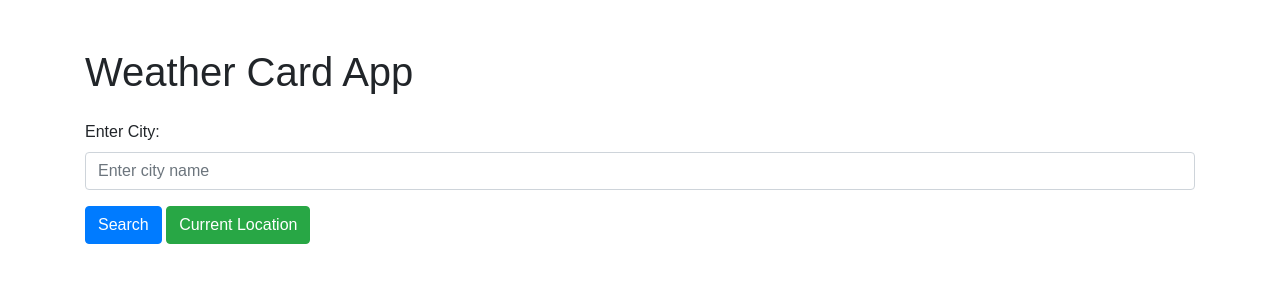
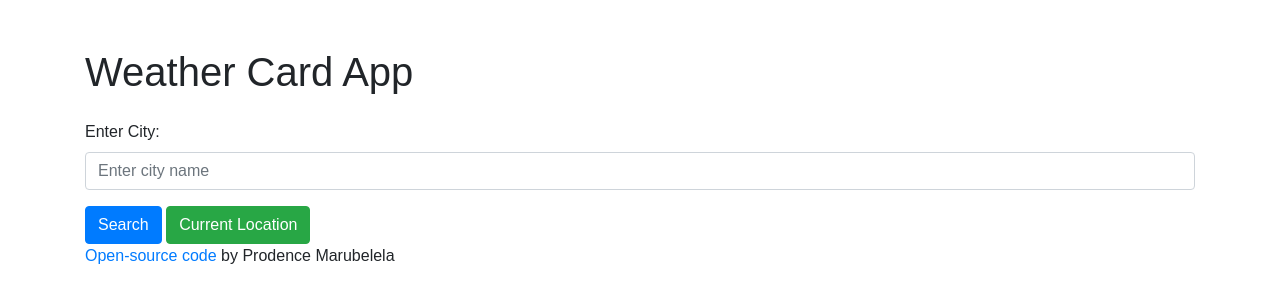
Before and after one commit to ProdenceM/Weather-App, a plain HTML site: page weatherApplication.html in a window 1280 px wide. Drawn offline with nearby package versions, Linux system fonts and the light colour scheme.

Commit message:
Update weather application html

```diff
--- a/weatherApplication.html
+++ b/weatherApplication.html
@@ -31,6 +31,11 @@
           <p class="card-text" id="temperature"></p>
         </div>
       </div>
+      <br />
+      <a href="https://github.com/ProdenceM/Weather-App.git"
+        >Open-source code</a
+      >
+      <span>by Prodence Marubelela</span>
     </div>
 
     <script src="weatherApplication.js"></script>
```
